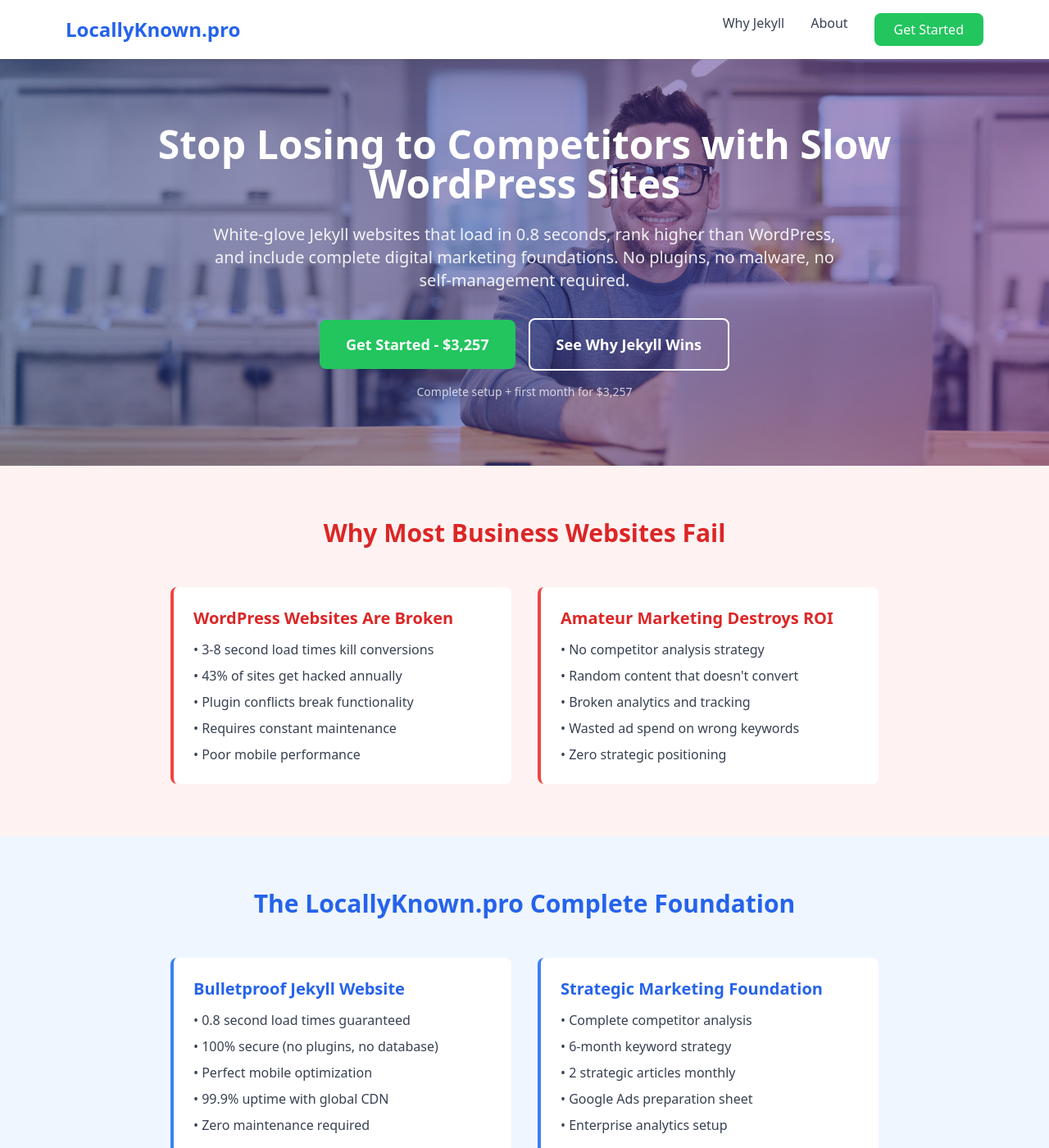
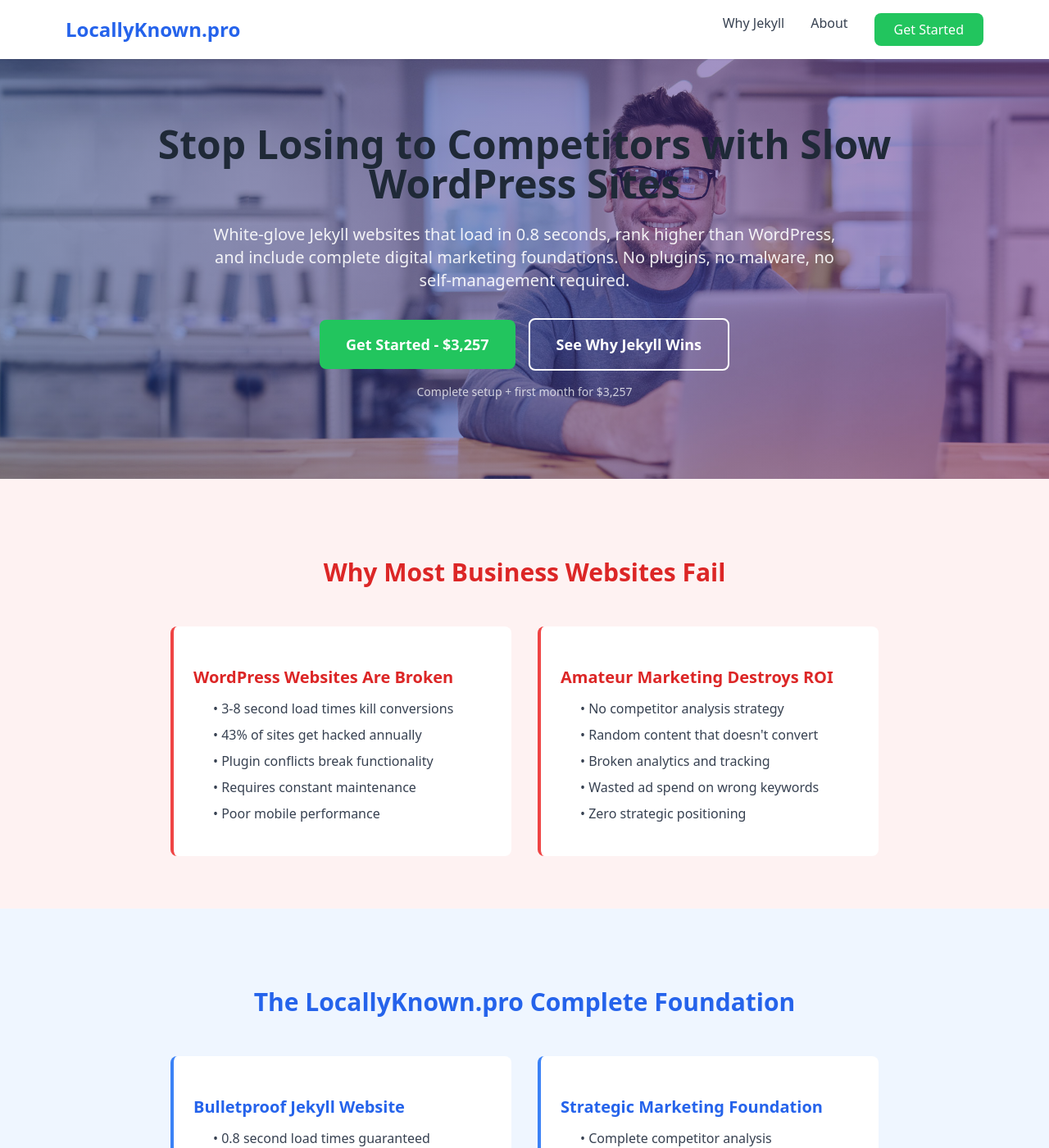
Before and after one commit to gtmsetupservice/locallyknown.pro, a Jekyll site: the page built from index.md, in a window 1280 px wide and 1400 px high. Shown: the whole window at 82% size. Built offline with Jekyll 4.4.1, drawn with Linux system fonts in a browser that asks for light colours; nearby versions of some CDN libraries.

Commit message:
Add markdown styling for about page content
- Style h1, h2, h3, h4 headers with proper hierarchy
- Add spacing and colors for better readability
- Fix unstyled markdown content on about page

🤖 Generated with [Claude Code](https://claude.ai/code)

Co-Authored-By: Claude <noreply@anthropic.com>

```diff
--- a/_layouts/default.html
+++ b/_layouts/default.html
@@ -24,6 +24,46 @@
                 grid-template-columns: 1fr;
             }
         }
+
+        /* Markdown Content Styling */
+        main h1 {
+            font-size: 2.5rem;
+            font-weight: bold;
+            margin-bottom: 1.5rem;
+            color: #1f2937;
+        }
+        main h2 {
+            font-size: 2rem;
+            font-weight: bold;
+            margin-top: 2rem;
+            margin-bottom: 1rem;
+            color: #374151;
+        }
+        main h3 {
+            font-size: 1.5rem;
+            font-weight: bold;
+            margin-top: 1.5rem;
+            margin-bottom: 0.75rem;
+            color: #4b5563;
+        }
+        main h4 {
+            font-size: 1.25rem;
+            font-weight: bold;
+            margin-top: 1rem;
+            margin-bottom: 0.5rem;
+            color: #6b7280;
+        }
+        main p {
+            margin-bottom: 1rem;
+            line-height: 1.6;
+        }
+        main ul, main ol {
+            margin-bottom: 1rem;
+            padding-left: 1.5rem;
+        }
+        main li {
+            margin-bottom: 0.5rem;
+        }
     </style>
 </head>
 <body class="bg-white">
```
